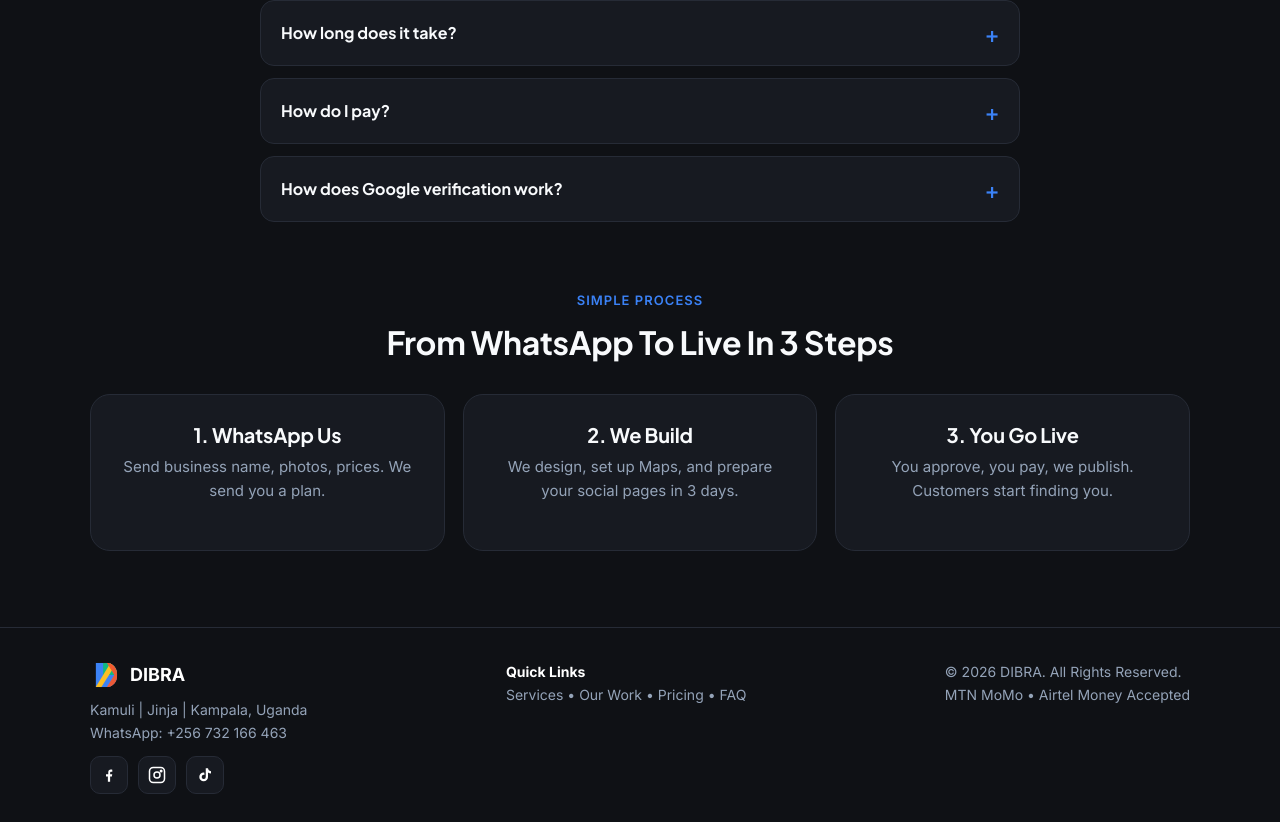
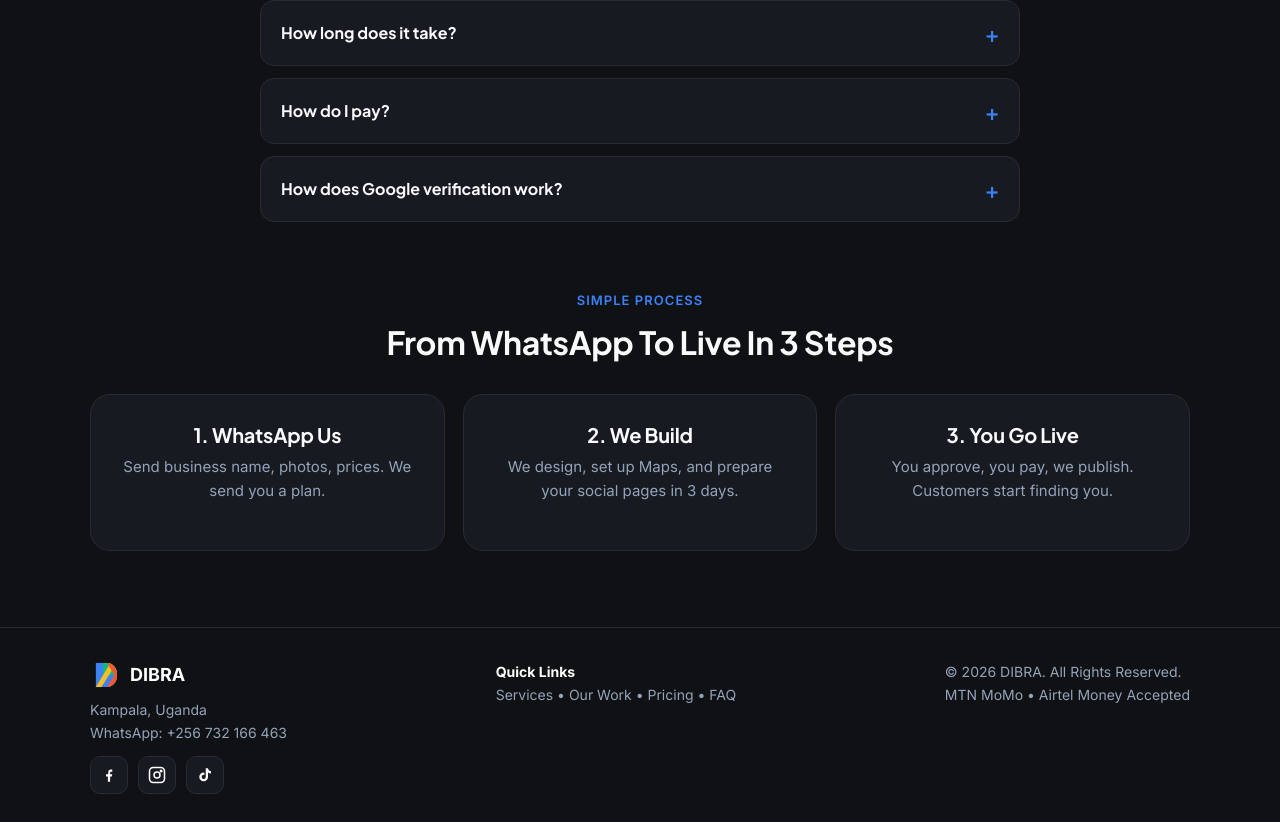
Before and after one commit to xonearma-jpg/dibra-site, a plain HTML site: page index.html in a window 1280 px wide. Shown: the part 3306-4128 px from the top of the page. Drawn offline with Linux system fonts and the light colour scheme.

Commit message:
Remove 'Kamuli | Jinja' from contact info

```diff
--- a/index.html
+++ b/index.html
@@ -279,7 +279,7 @@ footer{border-top:1px solid var(--border);padding:32px 0 28px;margin-top:20px;co
         <svg width="30" height="30" viewBox="0 0 64 64"><defs><clipPath id="fClip"><path fill-rule="evenodd" d="M12 6H34C50 6 58 18 58 32C58 46 50 58 34 58H12V6ZM24 18H32C40 18 44 24 44 32C44 40 40 46 32 46H24V18Z"/></clipPath></defs><rect width="64" height="64" rx="14" fill="#0F1115"/><g clip-path="url(#fClip)"><rect x="6" y="6" width="58" height="52" fill="#3B82F6"/><rect x="28" y="6" width="36" height="26" fill="#10B981"/><path d="M12 58L44 6L52 14L24 58Z" fill="#FBBF24"/><path d="M44 6L58 6L58 58L36 58L52 32L36 6Z" fill="#F97316" fill-opacity="0.9"/><path d="M44 6L58 6L58 58L36 58L52 32L36 6Z" fill="#EF4444" fill-opacity="0.55"/></g></svg>
         <b style="color:#fff;font-size:18px">DIBRA</b>
       </div>
-      <div>Kamuli | Jinja | Kampala, Uganda<br>WhatsApp: +256 732 166 463</div>
+      <div> Kampala, Uganda<br>WhatsApp: +256 732 166 463</div>
       <div class="socials">
         <a href="https://facebook.com" target="_blank" aria-label="Facebook"><svg width="18" height="18" viewBox="0 0 24 24" fill="#fff"><path d="M13.5 21v-7h2.4l.4-3h-2.8V9.1c0-.9.3-1.5 1.6-1.5h1.3V4.9c-.3 0-1.1-.1-2-.1-2 0-3.4 1.2-3.4 3.5V11H8v3h2.5v7h3Z"/></svg></a>
         <a href="https://instagram.com" target="_blank" aria-label="Instagram"><svg width="18" height="18" viewBox="0 0 24 24" fill="none" stroke="#fff" stroke-width="2"><rect x="2" y="2" width="20" height="20" rx="5"/><circle cx="12" cy="12" r="4"/><circle cx="17.5" cy="6.5" r="1" fill="#fff"/></svg></a>
```
